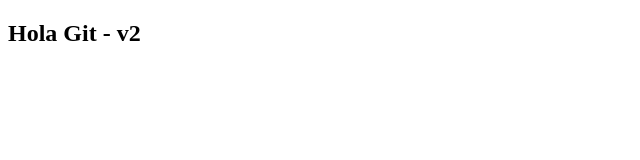
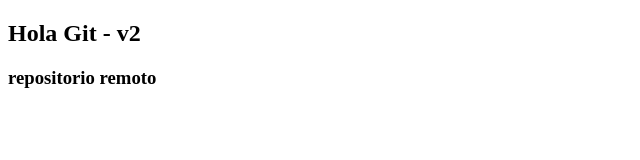
Before and after one commit to nanosk/HelloGit, a plain HTML site: page index.html in a window 1280 px wide. Shown: the whole page, without its empty margins (0-640 px from the left). Drawn offline with Linux system fonts and the light colour scheme.

Commit message:
se agregó otro título

```diff
--- a/index.html
+++ b/index.html
@@ -8,5 +8,6 @@
 </head>
 <body>
     <h2>Hola Git - v2</h2>
+    <h3>repositorio remoto</h3>
 </body>
 </html>
```
